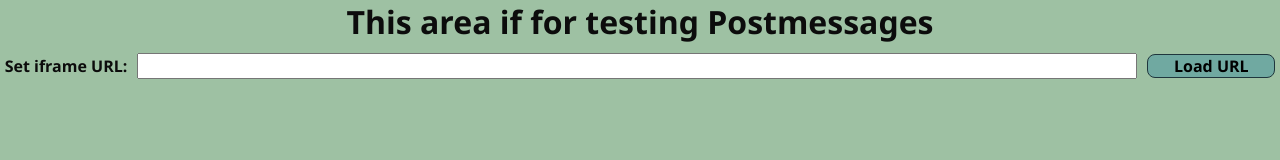
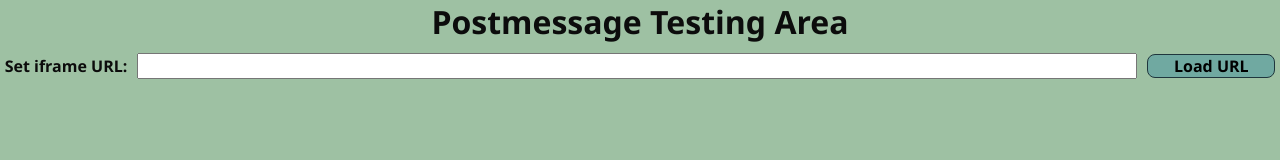
Before and after one commit to Vaso2598/testAreaForPostmessages, a plain HTML site: page index.html in a window 1280 px wide. Drawn offline with Linux system fonts and the light colour scheme.

Commit message:
updated title

```diff
--- a/index.html
+++ b/index.html
@@ -3,11 +3,11 @@
 	<head>
 		<meta charset="UTF-8" />
 		<meta name="viewport" content="width=device-width, initial-scale=1.0" />
-		<title>Postmessage Test</title>
+		<title>Postmessage Testing Area</title>
 		<link rel="stylesheet" href="./index.css" />
 	</head>
 	<body>
-		<h1>This area if for testing Postmessages</h1>
+		<h1>Postmessage Testing Area</h1>
 		<div class="urlArea">
 			<label for="iframeSrc">Set iframe URL:</label>
 			<input type="text" id="iframeSrc" />
```
